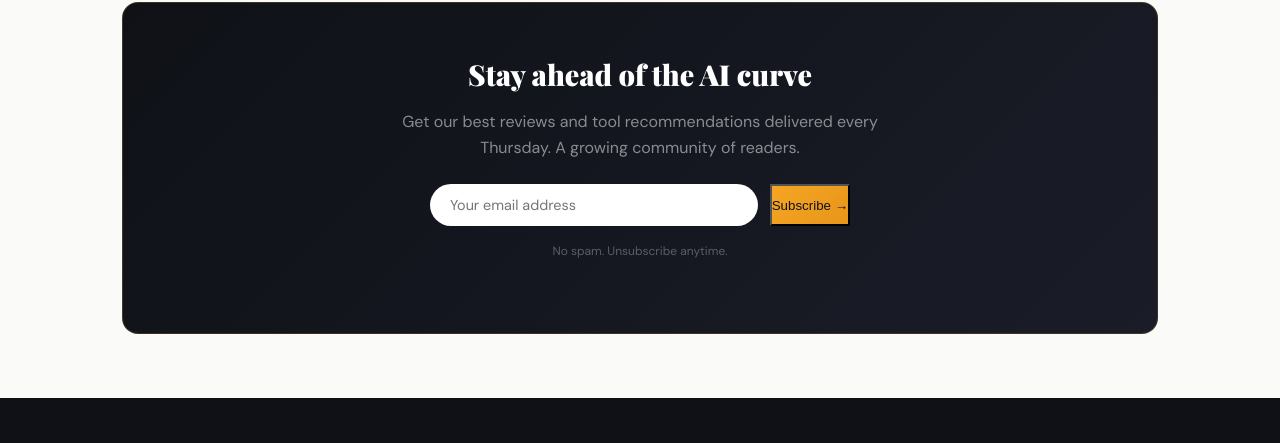
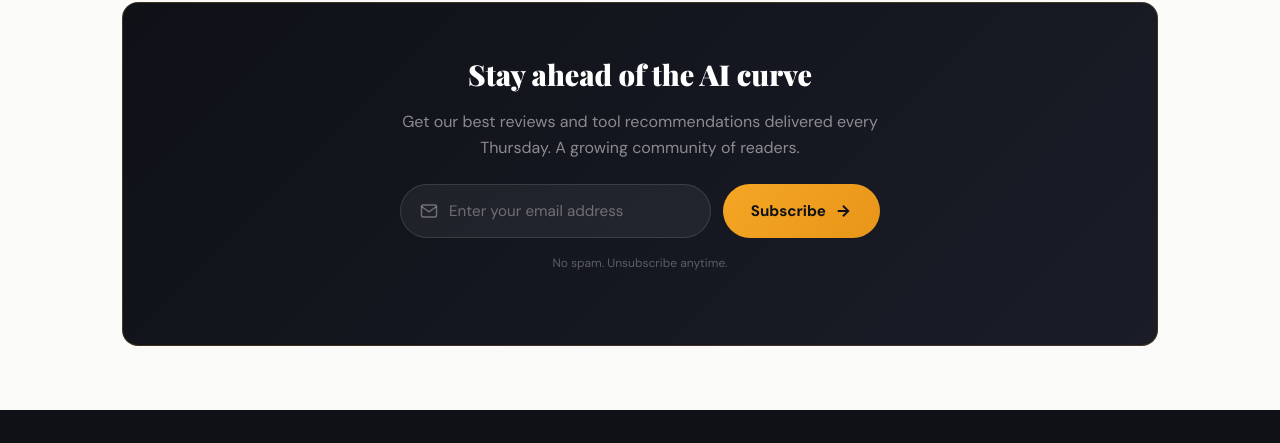
Before and after one commit to vonsyan1998LLM/StackHK12, a website: page index.html in a window 1280 px wide. Shown: the part 3523-3966 px from the top of the page. Drawn offline with nearby package versions, Linux system fonts and the light colour scheme.

Commit message:
Redesign homepage newsletter form

```diff
--- a/index.html
+++ b/index.html
@@ -72,6 +72,25 @@
 .cta-banner-inner{background:linear-gradient(135deg,#0F1117,#1a1d28);border:1px solid rgba(245,166,35,.2);border-radius:var(--radius-lg);padding:3rem 2rem;text-align:center}
 .cta-banner-inner h2{font-family:var(--font-display);color:#fff;font-size:1.8rem;font-weight:900;margin-bottom:.75rem}
 .cta-banner-inner p{color:rgba(255,255,255,.5);font-size:1rem;margin-bottom:1.5rem;max-width:500px;margin-left:auto;margin-right:auto}
+
+/* Newsletter Form */
+.nl-form{display:flex;gap:.75rem;max-width:480px;margin:0 auto;align-items:stretch}
+.nl-field{flex:1;position:relative;display:flex;align-items:center;min-width:0}
+.nl-field-icon{position:absolute;left:1.25rem;width:18px;height:18px;color:rgba(255,255,255,.35);pointer-events:none;transition:color .2s}
+.nl-field input{width:100%;padding:1rem 1.25rem 1rem 3rem;border-radius:100px;border:1.5px solid rgba(255,255,255,.12);background:rgba(255,255,255,.06);color:#fff;font-size:.95rem;font-family:var(--font-sans);outline:none;transition:all .2s}
+.nl-field input::placeholder{color:rgba(255,255,255,.35)}
+.nl-field input:hover{border-color:rgba(255,255,255,.22)}
+.nl-field input:focus{border-color:var(--gold);background:rgba(255,255,255,.08);box-shadow:0 0 0 3px rgba(245,166,35,.15)}
+.nl-field:focus-within .nl-field-icon{color:var(--gold)}
+.nl-submit{display:flex;align-items:center;justify-content:center;gap:.5rem;padding:0 1.75rem;border-radius:100px;border:none;background:linear-gradient(135deg,#F5A623,#E8951A);color:#0F1117;font-weight:700;font-size:.95rem;font-family:var(--font-sans);cursor:pointer;transition:all .2s;white-space:nowrap}
+.nl-submit:hover{transform:translateY(-2px);box-shadow:0 8px 25px rgba(245,166,35,.35)}
+.nl-submit:active{transform:translateY(0)}
+.nl-submit-arrow{width:18px;height:18px;transition:transform .2s}
+.nl-submit:hover .nl-submit-arrow{transform:translateX(4px)}
+.nl-form.success .nl-field{display:none}
+.nl-form.success .nl-submit{background:linear-gradient(135deg,#0B8E72,#087560);color:#fff;cursor:default;pointer-events:none}
+.nl-form.success .nl-submit-arrow{display:none}
+.nl-form.success .nl-submit-text::after{content:' \2713';font-size:1.1rem}
 
 @media(max-width:768px){
   .home-hero h1{font-size:2rem}
@@ -273,9 +292,15 @@
   <div class="cta-banner-inner">
     <h2>Stay ahead of the AI curve</h2>
     <p>Get our best reviews and tool recommendations delivered every Thursday. A growing community of readers.</p>
-    <form id="nlForm" style="display:flex;gap:.75rem;max-width:420px;margin:0 auto;flex-wrap:wrap;justify-content:center">
-      <input type="email" placeholder="Your email address" required style="flex:1;min-width:200px;padding:.75rem 1.25rem;border-radius:100px;border:none;font-size:.9rem;font-family:var(--font-sans);outline:none">
-      <button type="submit" class="btn btn-gold" style="white-space:nowrap">Subscribe →</button>
+    <form id="nlForm" class="nl-form">
+      <div class="nl-field">
+        <svg class="nl-field-icon" viewBox="0 0 24 24" fill="none" stroke="currentColor" stroke-width="2"><path d="M4 4h16c1.1 0 2 .9 2 2v12c0 1.1-.9 2-2 2H4c-1.1 0-2-.9-2-2V6c0-1.1.9-2 2-2z"/><polyline points="22,6 12,13 2,6"/></svg>
+        <input type="email" id="nlEmail" placeholder="Enter your email address" required>
+      </div>
+      <button type="submit" class="nl-submit" id="nlSubmitBtn">
+        <span class="nl-submit-text">Subscribe</span>
+        <svg class="nl-submit-arrow" viewBox="0 0 24 24" fill="none" stroke="currentColor" stroke-width="2.5"><path d="M5 12h14M12 5l7 7-7 7"/></svg>
+      </button>
     </form>
     <p style="font-size:.75rem;color:rgba(255,255,255,.3);margin-top:1rem">No spam. Unsubscribe anytime.</p>
   </div>
@@ -335,11 +360,12 @@
 <script>
 document.getElementById('nlForm').addEventListener('submit', function(e) {
   e.preventDefault();
-  var email = this.querySelector('input').value;
+  var email = document.getElementById('nlEmail').value;
   var subs = JSON.parse(localStorage.getItem('StackHK_subscribers') || '[]');
   subs.push({ id: Date.now(), email: email, name: email.split('@')[0], date: new Date().toISOString().split('T')[0], status: 'active' });
   localStorage.setItem('StackHK_subscribers', JSON.stringify(subs));
-  this.innerHTML = '<p style="color:var(--gold);font-weight:600">Thanks for subscribing! Check your inbox.</p>';
+  this.classList.add('success');
+  document.getElementById('nlSubmitBtn').querySelector('.nl-submit-text').textContent = 'Subscribed!';
 });
 </script>
 </body>
```
